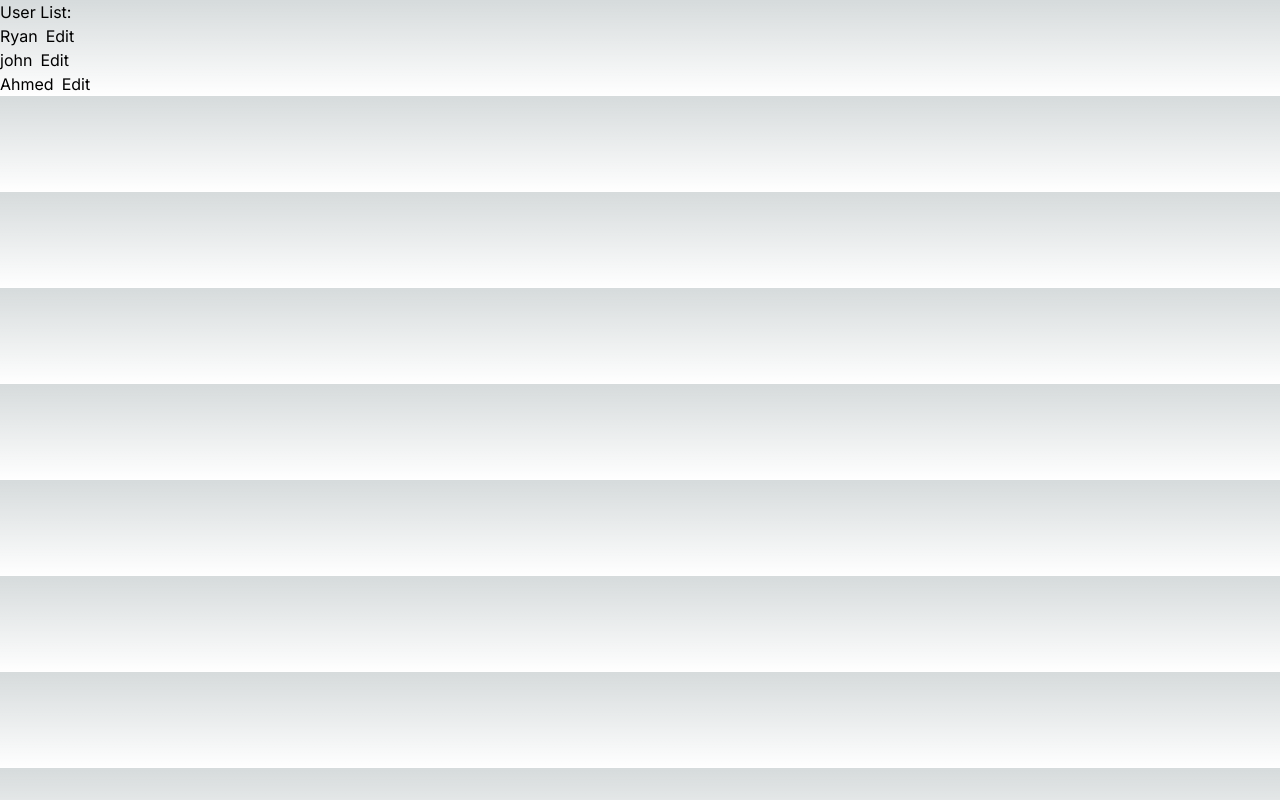
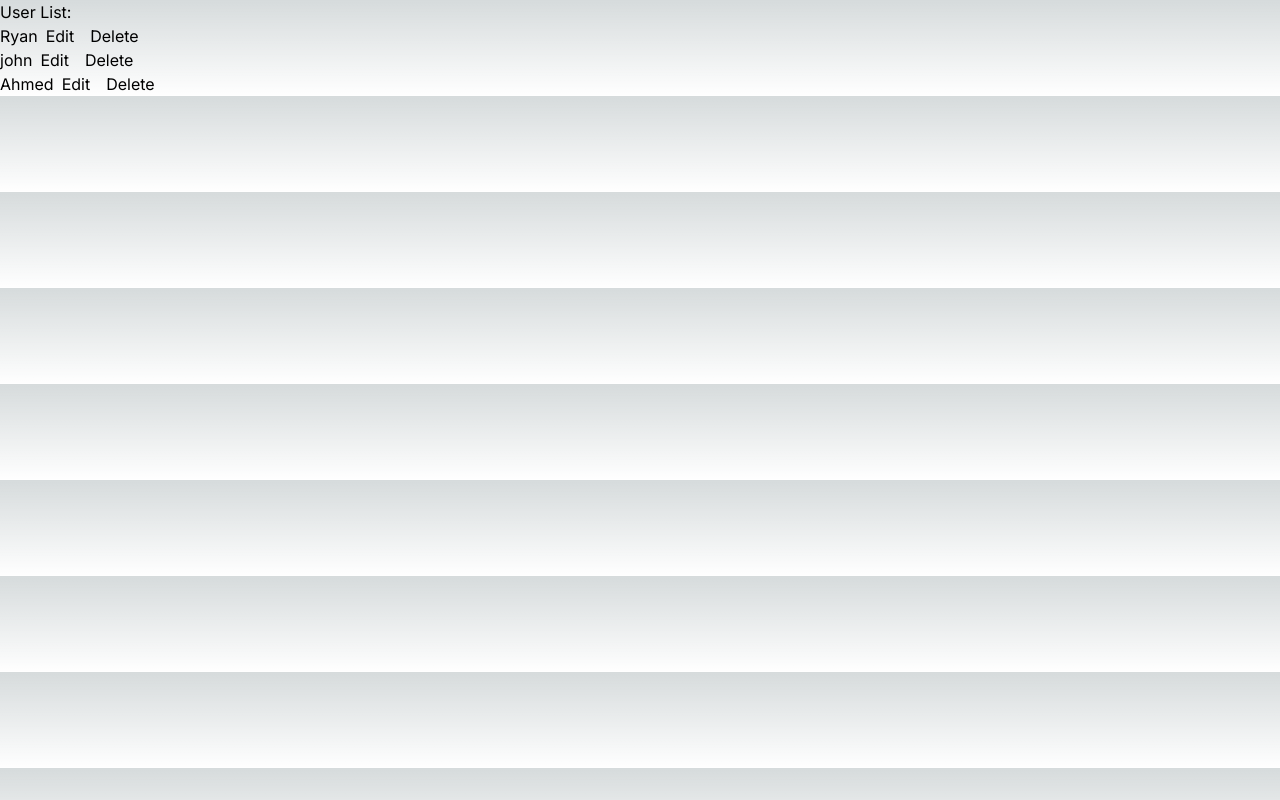
Before and after one commit to RyanSikandar/nextjs_project, a Next.js app: page /members in a window 1280 px wide. Built offline with nearby package versions, Linux system fonts and the light colour scheme.

Commit message:
made a delete api and integrated it with frontend

```diff
--- a/app/clients/[clientname]/route.js
+++ b/app/clients/[clientname]/route.js
@@ -1,5 +1,6 @@
 import { NextResponse } from "next/server";
 import { user } from "../../util/db";
+
 
 export function GET(request, content) {
   const data = user;
@@ -30,3 +31,16 @@ export async function PUT(req, content) {
       { status: 200 }
     );
 }
+
+export function DELETE(req,content)
+{
+  let id  = content.params.clientname;
+  console.log(id);
+  if(id){
+    return NextResponse.json({result:"User Deleted",success:true},{status:200});
+  }
+  else
+  {
+  return NextResponse.json({result:"Invalid Information",success:false},{status:400});
+  }
+}
--- a/app/members/[membername]/page.js
+++ b/app/members/[membername]/page.js
@@ -1,3 +1,4 @@
+
 async function getUser(props) {
   let data = await fetch(`http://localhost:3000/clients/${props}`);
   data = await data.json();
--- a/app/members/page.js
+++ b/app/members/page.js
@@ -1,4 +1,5 @@
 import Link from "next/link";
+import DeleteUser from "../util/delete_button"
 
 async function getUsers() {
   let data = await fetch("http://localhost:3000/clients");
@@ -16,6 +17,7 @@ export default async function Page() {
         <div>
           <Link href={`members/${item.name}`}>{item.name}</Link>
           <span className="ml-2"><Link href={`members/${item.name}/update`}>Edit</Link></span>
+          <span className="ml-4"><DeleteUser id={item.name}/></span>
         </div>
       ))}
     </div>
--- /dev/null
+++ b/app/util/delete_button.js
@@ -0,0 +1,19 @@
+"use client"
+export default function DeleteUser(props)
+{
+    const userId = "prop";
+    console.log(userId);
+    const deleteuser =async()=>{
+        let result = await fetch("http://localhost:3000/clients/"+userId,{
+        method:"delete"})
+        result = await result.json();
+        if(result.success){
+            alert("user deleted successfully");
+        }
+        else{
+            alert("stop the cap")
+        }
+    }
+
+    return <button onClick={deleteuser}>Delete</button>
+}
```
Also changed, not shown: app/api/hello/[...student]/route.js (added).
